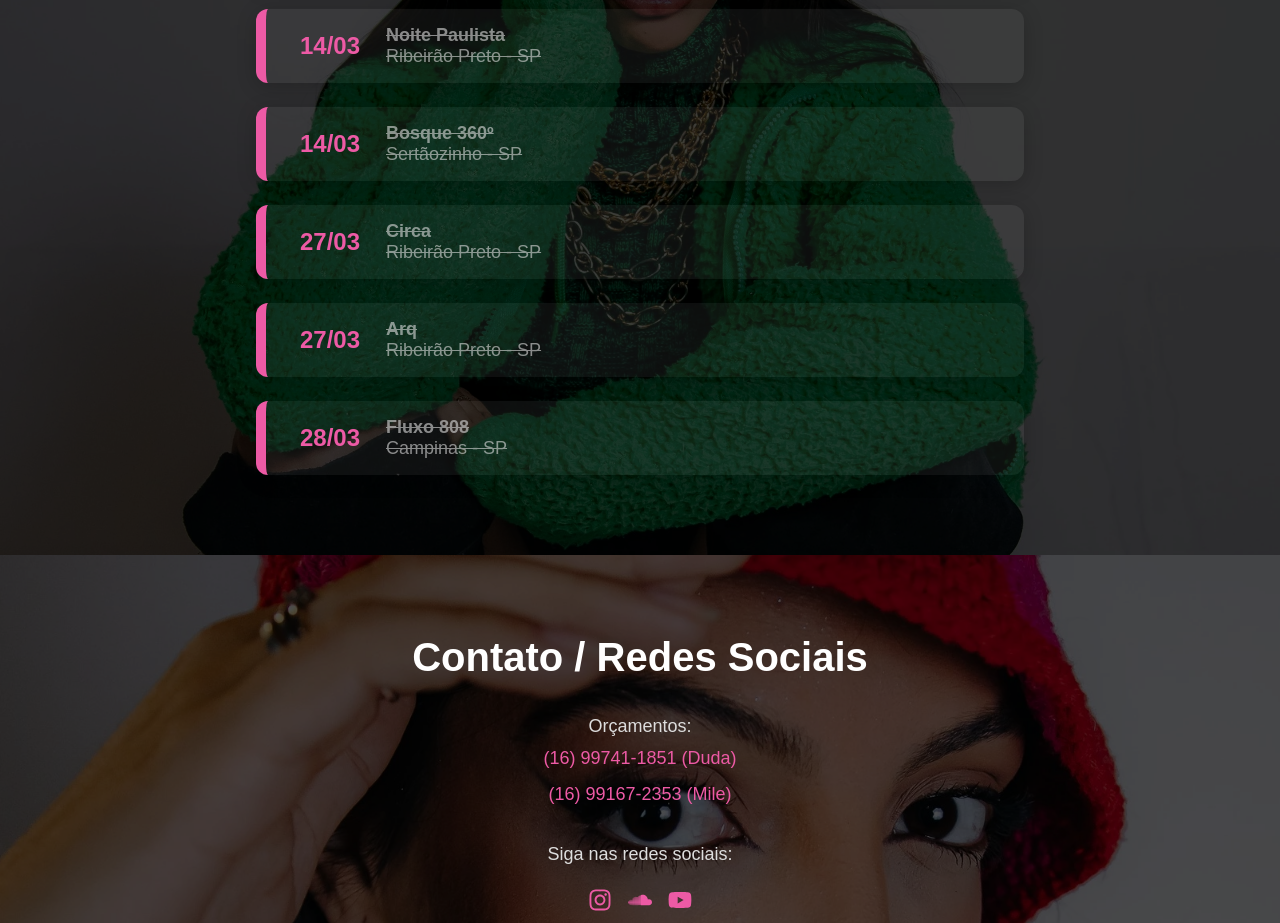
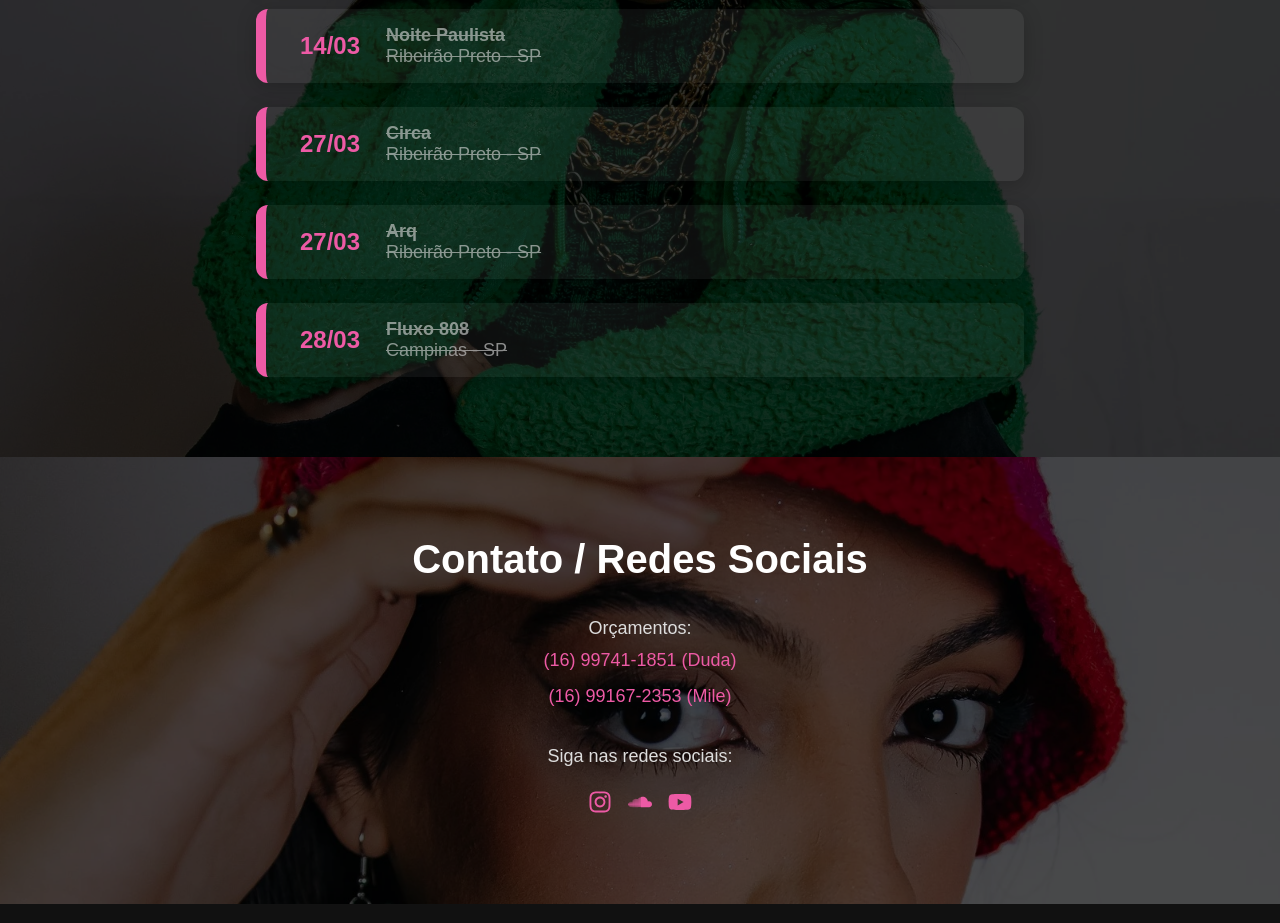
Before and after one commit to vLecaBR/djfranzoni-portfolio, a React (Create React App) app: page / in a window 1280 px wide. Shown: the part 2520-3443 px from the top of the page. Built offline with nearby package versions, Linux system fonts and the light colour scheme.

Commit message:
Remove 'Bosque 360º' event from events list
Removed the event 'Bosque 360º' from the events list.

```diff
--- a/src/Components/Events/index.jsx
+++ b/src/Components/Events/index.jsx
@@ -31,7 +31,6 @@ export default function Events() {
   const events = [
     { date: "06/03", name: "Beco Tapajos", local: "Guarulhos - SP"  },
     { date: "14/03", name: "Noite Paulista", local: "Ribeirão Preto - SP"  },
-    { date: "14/03", name: "Bosque 360º", local: "Sertãozinho - SP"  },
     { date: "27/03", name: "Circa", local: "Ribeirão Preto - SP"  },
     { date: "27/03", name: "Arq", local: "Ribeirão Preto - SP"  },
     { date: "28/03", name: "Fluxo 808", local: "Campinas - SP"  },
```
